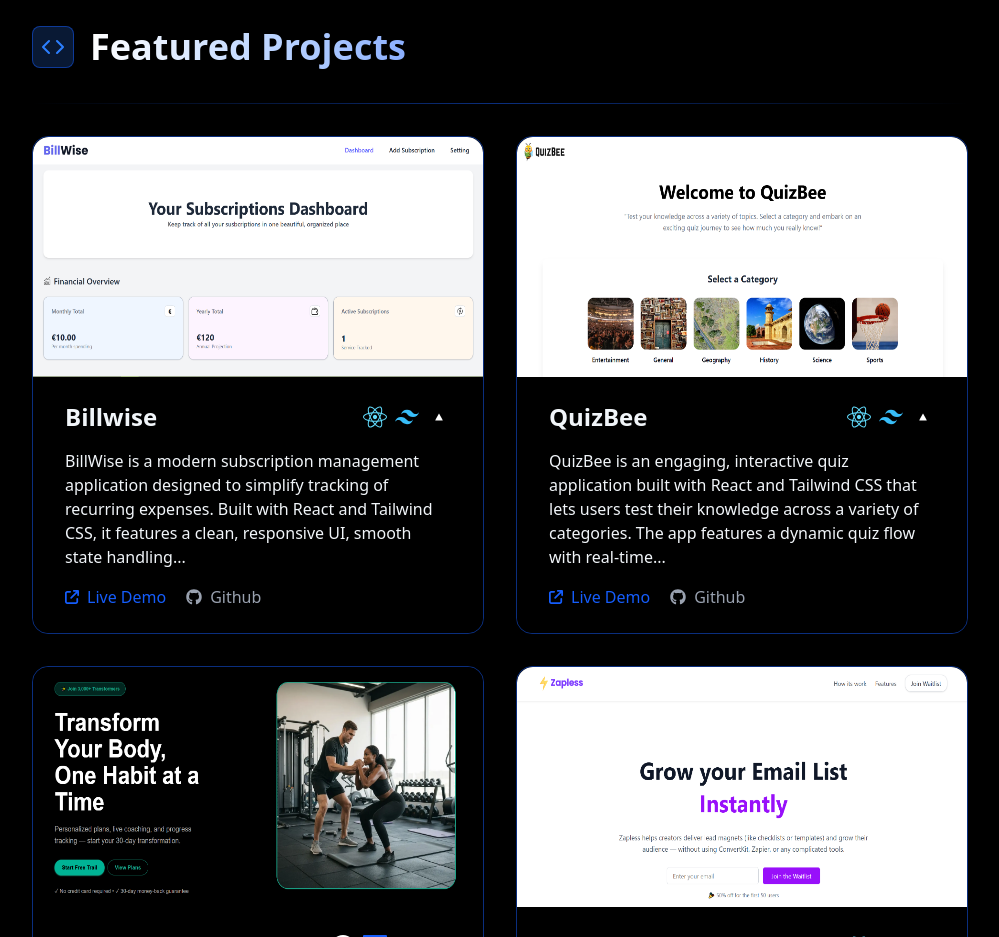
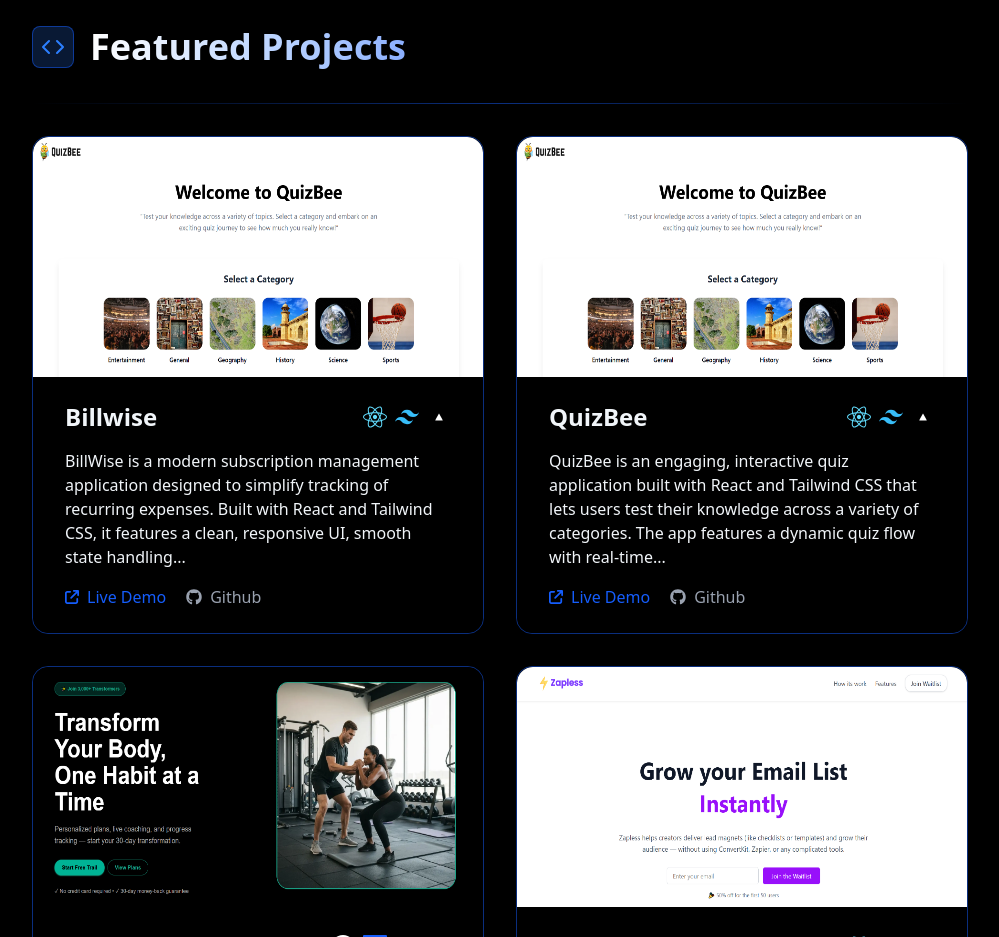
Before and after one commit to itsgauravkumar07/gaurav.site, a React (Vite) app: page / in a window 1280 px wide. Shown: the part 1540-2477 px from the top of the page, without its empty margins (140-1139 px from the left). Built offline with nearby package versions, Linux system fonts and the light colour scheme.

Commit message:
Test image

```diff
--- a/src/components/Projects.jsx
+++ b/src/components/Projects.jsx
@@ -2,7 +2,7 @@ import { FiCode } from "react-icons/fi"
 import { FaReact, FaGithub } from "react-icons/fa";
 import { SiTailwindcss, SiVercel, SiTypescript, SiNextdotjs } from "react-icons/si";
 import { FaArrowUpRightFromSquare } from "react-icons/fa6";
-import BillWise from '../assets/BillWise.png'
+//import BillWise from '../assets/BillWise.png'
 import QuizBee from '../assets/QuizBee.png'
 import Fitflow from "../assets/Fitflow.png"
 import Zapless from '../assets/Zapless.png'
@@ -22,7 +22,7 @@ export default function Projects() {
         <div className="grid grid-rows-[auto_1fr] overflow-hidden rounded-2xl border border-blue-600/50 transition-transform duration-400 ease-out hover:scale-101">
         <div>
           <img
-            src={BillWise}
+            src={QuizBee}
             alt="Billwise dashoard img"
             className="rounded-t-2xl h-70 md:h-60 lg:h-60"
           />
```
